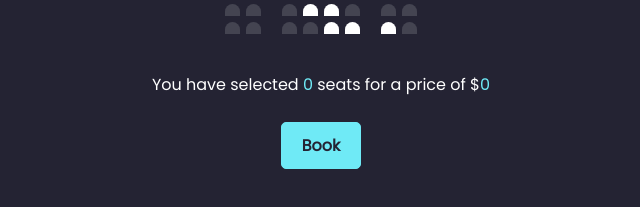
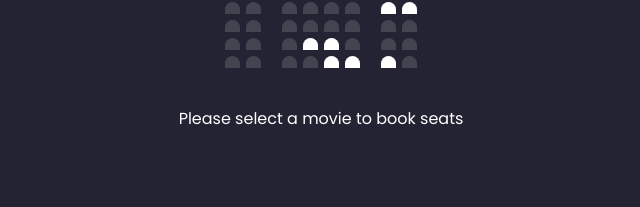
Before and after one commit to v43rus/javascriptmovieseatbookSTART, a React (Create React App) app: page / in a window 1280 px wide. Shown: the part 487-694 px from the top of the page, without its empty margins (319-959 px from the left). Built offline with nearby package versions, Linux system fonts and the light colour scheme.

Commit message:
All basic movie functionality is now working

```diff
--- a/src/App.jsx
+++ b/src/App.jsx
@@ -7,13 +7,14 @@ import Book from './components/Book.jsx';
 
 function App() {
   const [reservedSeats, setReservedSeats] = useState(0);
+  const [ticketPrice, setTicketPrice] = useState(0);
 
   return (
     <div className="app">
-      <MovieContainer />
+      <MovieContainer ticketPrice={ticketPrice} setTicketPrice={setTicketPrice}/>
       <Showcase />
       <SeatBooking reservedSeats={reservedSeats} setReservedSeats={setReservedSeats} />
-      <Book reservedSeats={reservedSeats} />
+      <Book reservedSeats={reservedSeats} ticketPrice={ticketPrice} />
     </div>
   );
 }
--- a/src/components/Book.jsx
+++ b/src/components/Book.jsx
@@ -1,13 +1,16 @@
 import React from "react";
 
-function Book({ reservedSeats }) {
+function Book({ reservedSeats, ticketPrice }) {
     return (
         <div className="container">
-            <p className="text">
-                You have selected <span id="count">{ reservedSeats }</span> seats for a price of $<span
-                id="total">0</span>
-            </p>
-            <button className="book-btn"><b>Book</b></button>
+            { /* Ticket Text */ }
+                {ticketPrice === 0 && <p className="text">Please select a movie to book seats</p>}
+                {ticketPrice !== 0 && reservedSeats > 0 &&<p className="text">You have selected <span id="count">{reservedSeats} </span>
+                seats(s) for a price of $<span id="total">{ticketPrice && (ticketPrice * reservedSeats)}</span></p>}
+                {ticketPrice !== 0 && reservedSeats === 0 && <p className="text">Please select your seat(s)</p>}
+
+            { /* Book Button */ }
+            {ticketPrice !== 0 && reservedSeats > 0 && <button className="book-btn"><b>Book</b></button>}
         </div>
     );
 }
--- a/src/components/MovieContainer.jsx
+++ b/src/components/MovieContainer.jsx
@@ -1,6 +1,6 @@
 import React, { useEffect, useState } from 'react';
 
-function MovieContainer() {
+function MovieContainer( { ticketPrice, setTicketPrice } ) {
     const [movies, setMovies] = useState([]);
     const [selectedMovie, setSelectedMovie] = useState(1);
 
@@ -13,8 +13,14 @@ function MovieContainer() {
 
     const handleMovieChange = (event) => {
         const selectedMovieId = event.target.value;
+        if (!selectedMovieId) {
+            setSelectedMovie(null);
+            setTicketPrice(0);
+            return;
+        }
         const movie = movies.find(movie => movie.Id == selectedMovieId);
         setSelectedMovie(movie);
+        setTicketPrice(movie.Price);
     };
 
     return (
```
